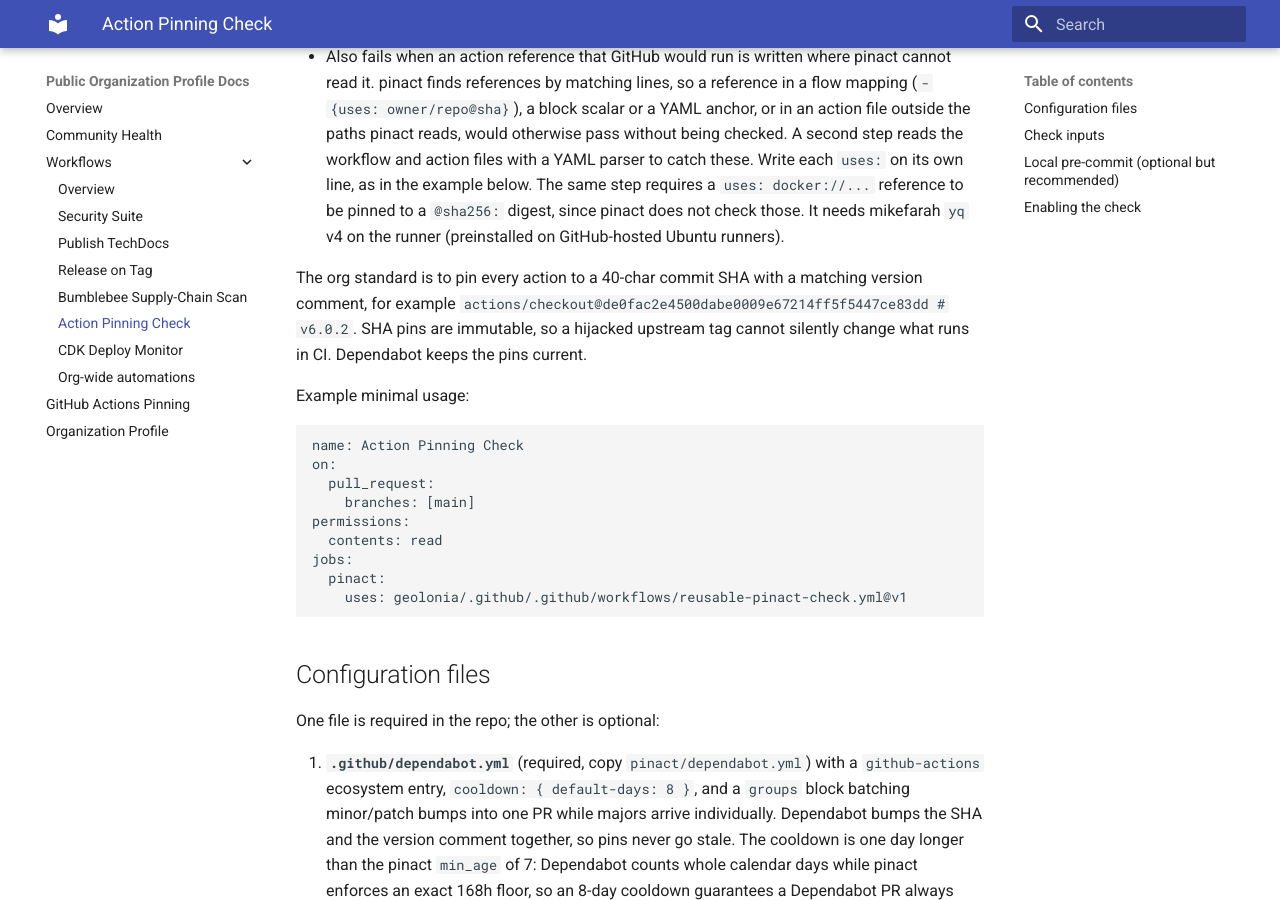
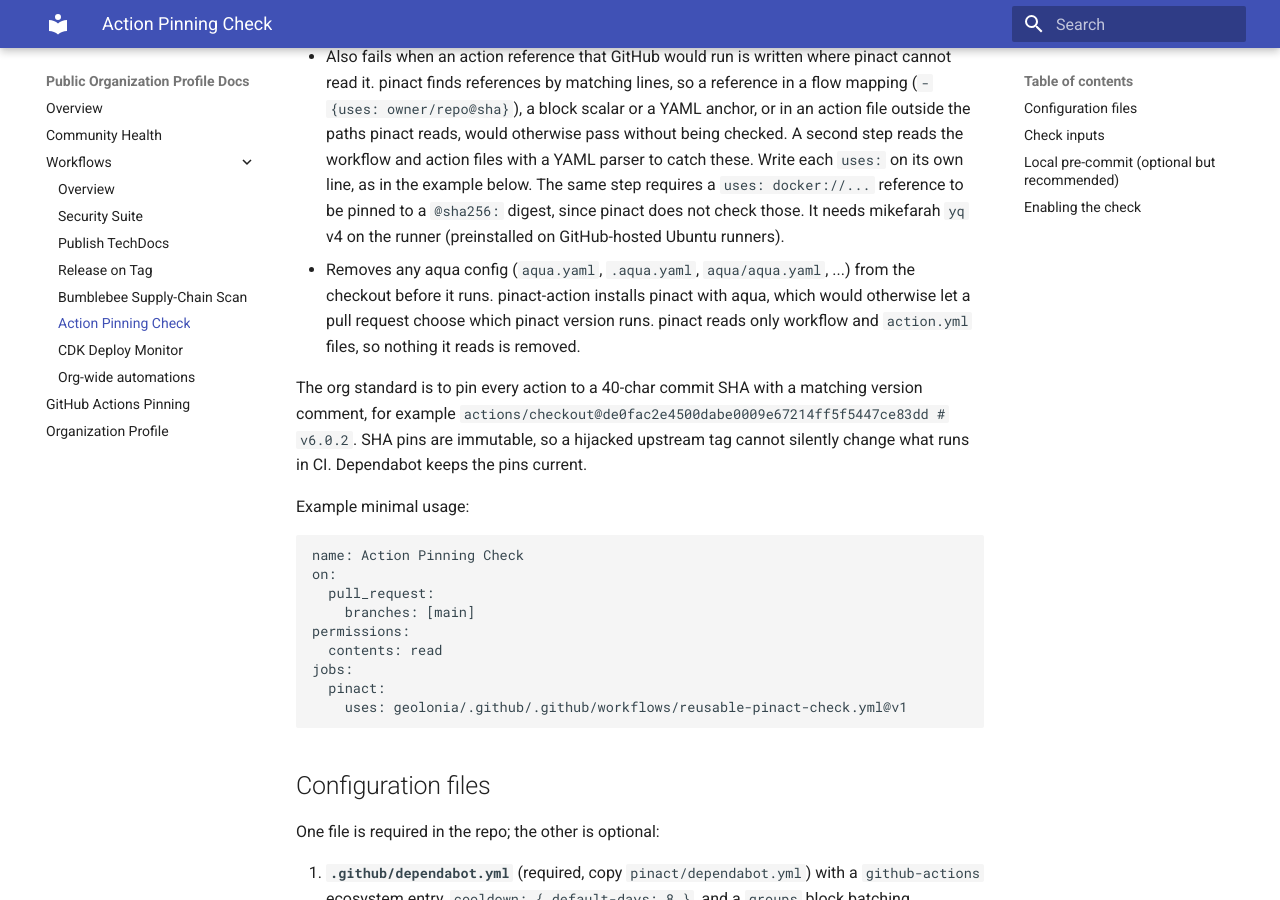
Before and after one commit to geolonia/.github, an MkDocs documentation site: the page built from docs/workflows/pinact-check.md, in a window 1280 px wide and 900 px high, scrolled down 380 px. Built offline with MkDocs 1.6.1 and Material for MkDocs 9.7.7, drawn with Linux system fonts in a browser that asks for light colours.

Commit message:
fix(pinact-check): remove the checkout's aqua configs before running pinact-action (#168)
* fix(pinact-check): remove the checkout's aqua configs before running pinact-action

pinact-action installs pinact with aqua, which prefers a project config
(aqua.yaml, .aqua.yaml, aqua/aqua.yaml, ...) in the working directory
over the action's own. A pull request could add one and choose which
pinact binary the Action Pinning Check runs (GHSA-mgxj-6f6g-63xf).
pinact only reads workflow files, so the aqua configs are removed first;
symlinked aqua/ and .aqua/ directories are removed as links.

Signed-off-by: Daniel Kastl <daniel.kastl@gmail.com>

* fix(pinact-check): report removed aqua symlinks and document the step

The notice now also names a symlinked aqua/ or .aqua/ directory it removed, and the check's docs say the checkout's aqua configs are removed and why.

Signed-off-by: Daniel Kastl <daniel.kastl@gmail.com>

* fix(pinact-check): run the aqua cleanup step with bash

runs-on is a caller input, and the step uses bash arrays.

Signed-off-by: Daniel Kastl <daniel.kastl@gmail.com>

* docs(pinact-check): say pinact also reads action.yml files

Signed-off-by: Daniel Kastl <daniel.kastl@gmail.com>

---------

Signed-off-by: Daniel Kastl <daniel.kastl@gmail.com>

```diff
--- a/docs/workflows/pinact-check.md
+++ b/docs/workflows/pinact-check.md
@@ -18,6 +18,11 @@
   `uses: docker://...` reference to be pinned to a `@sha256:` digest, since
   pinact does not check those. It needs mikefarah `yq` v4 on the runner
   (preinstalled on GitHub-hosted Ubuntu runners).
+- Removes any aqua config (`aqua.yaml`, `.aqua.yaml`, `aqua/aqua.yaml`, ...)
+  from the checkout before it runs. pinact-action installs pinact with aqua,
+  which would otherwise let a pull request choose which pinact version runs.
+  pinact reads only workflow and `action.yml` files, so nothing it reads is
+  removed.
 
 The org standard is to pin every action to a 40-char commit SHA with a
 matching version comment, for example
```
Also changed, not shown: 1 other file.
